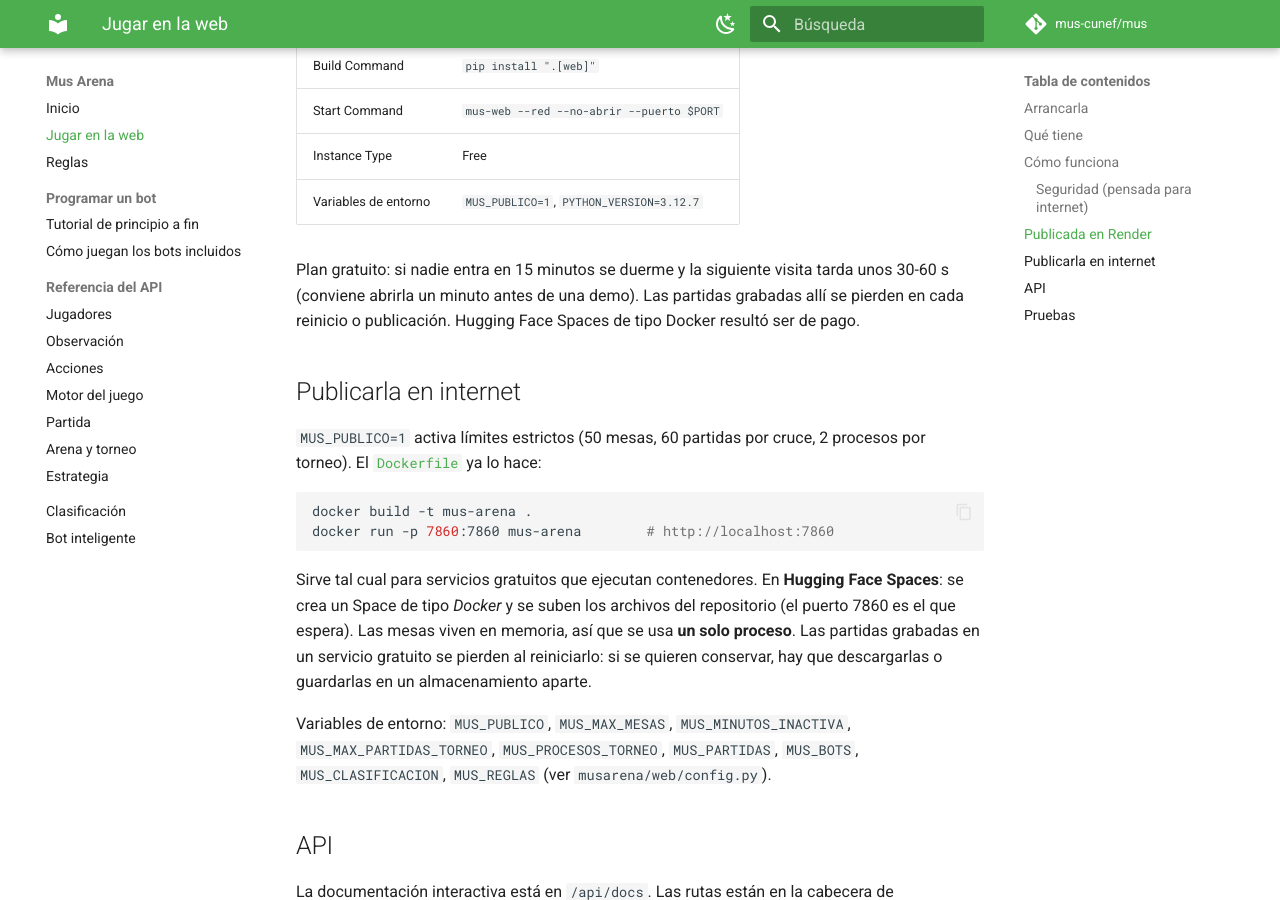
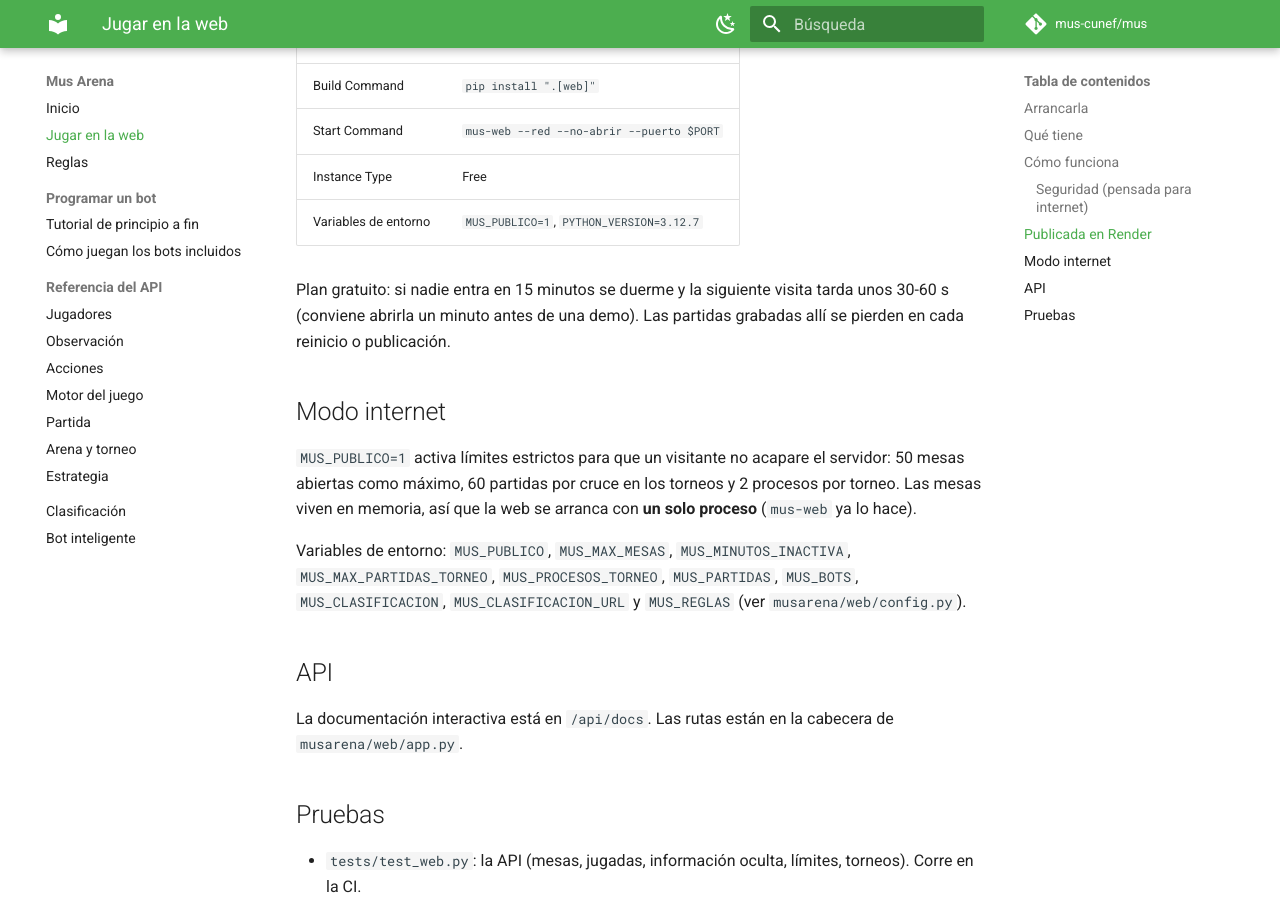
Before and after one commit to mus-cunef/mus, an MkDocs documentation site: the page built from docs/web.md, in a window 1280 px wide and 900 px high, scrolled down 2172 px. Built offline with MkDocs 1.6.1 and Material for MkDocs 9.7.7, drawn with Linux system fonts in a browser that asks for light colours; comment, search, counter and statistics services are not loaded; some of the changed text lies outside the part shown.

Commit message:
Quita el Dockerfile y el .dockerignore: la web se publica en Render con pip, sin Docker
Co-Authored-By: Claude Opus 5.5 <noreply@anthropic.com>

````diff
--- a/docs/web.md
+++ b/docs/web.md
@@ -17,7 +17,7 @@ Con `--red` se imprime la dirección para el móvil o los otros ordenadores, por
 
 | Apartado | Qué se hace |
 | --- | --- |
-| **Jugar** | Se elige quién ocupa cada asiento (humano, `inteligente`, `reglas` y sus estilos, `basico`, `random` o los bots de `bots/`), la partida al mejor de 3 o 5 vacas y la velocidad de los bots. Si hay un solo humano, entra directamente; si hay varios, cada uno recibe **su enlace**. |
+| **Jugar** | Se elige quién ocupa cada asiento (humano, `inteligente`, `reglas` y sus estilos, `basico`, `random` o los bots de `bots/`), el **nombre de cada humano** (opcional; si no, "Jugador N") y la partida al mejor de 3 o 5 vacas. Si hay un solo humano, entra directamente; si hay varios, cada uno recibe **su enlace**. |
 | **La mesa** | Tus cartas abajo, el compañero arriba y los rivales a los lados. Un aviso grande de "Te toca", lo que se está jugando (lance y apuesta), un bocadillo con lo último que dijo cada uno, solo los botones de las jugadas legales, el descarte tocando las cartas, el marcador, el historial, el chat y, al final de cada mano, las cartas de los cuatro con los cobros. |
 | **Torneo** | Participantes y partidas por cruce. Se juega en segundo plano con barra de progreso y al final enseña la clasificación (Elo y %) y los cruces. Usa `torneo.jugar_torneo`, el mismo que `mus-torneo`. |
 | **Clasificación** | La última clasificación publicada por la Action del torneo (https://mus-cunef.github.io/mus/clasificacion.json; si no se puede leer, la del repositorio). |
@@ -72,27 +72,17 @@ repositorio: **cada fusión en `main` la vuelve a publicar sola**. Configuració
 
 Plan gratuito: si nadie entra en 15 minutos se duerme y la siguiente visita tarda unos 30-60 s
 (conviene abrirla un minuto antes de una demo). Las partidas grabadas allí se pierden en cada
-reinicio o publicación. Hugging Face Spaces de tipo Docker resultó ser de pago.
+reinicio o publicación.
 
-## Publicarla en internet
+## Modo internet
 
-`MUS_PUBLICO=1` activa límites estrictos (50 mesas, 60 partidas por cruce, 2 procesos por
-torneo). El [`Dockerfile`](https://github.com/mus-cunef/mus/blob/main/Dockerfile) ya lo hace:
-
-```bash
-docker build -t mus-arena .
-docker run -p 7860:7860 mus-arena        # http://localhost:7860
-```
-
-Sirve tal cual para servicios gratuitos que ejecutan contenedores. En **Hugging Face Spaces**: se
-crea un Space de tipo *Docker* y se suben los archivos del repositorio (el puerto 7860 es el que
-espera). Las mesas viven en memoria, así que se usa **un solo proceso**. Las partidas grabadas en
-un servicio gratuito se pierden al reiniciarlo: si se quieren conservar, hay que descargarlas o
-guardarlas en un almacenamiento aparte.
+`MUS_PUBLICO=1` activa límites estrictos para que un visitante no acapare el servidor: 50 mesas
+abiertas como máximo, 60 partidas por cruce en los torneos y 2 procesos por torneo. Las mesas
+viven en memoria, así que la web se arranca con **un solo proceso** (`mus-web` ya lo hace).
 
 Variables de entorno: `MUS_PUBLICO`, `MUS_MAX_MESAS`, `MUS_MINUTOS_INACTIVA`,
 `MUS_MAX_PARTIDAS_TORNEO`, `MUS_PROCESOS_TORNEO`, `MUS_PARTIDAS`, `MUS_BOTS`,
-`MUS_CLASIFICACION`, `MUS_REGLAS` (ver `musarena/web/config.py`).
+`MUS_CLASIFICACION`, `MUS_CLASIFICACION_URL` y `MUS_REGLAS` (ver `musarena/web/config.py`).
 
 ## API
 
````
Also changed, not shown: other parts of docs/web.md (+1 -1 lines), README.md (+1 -1 lines), 2 other files.
